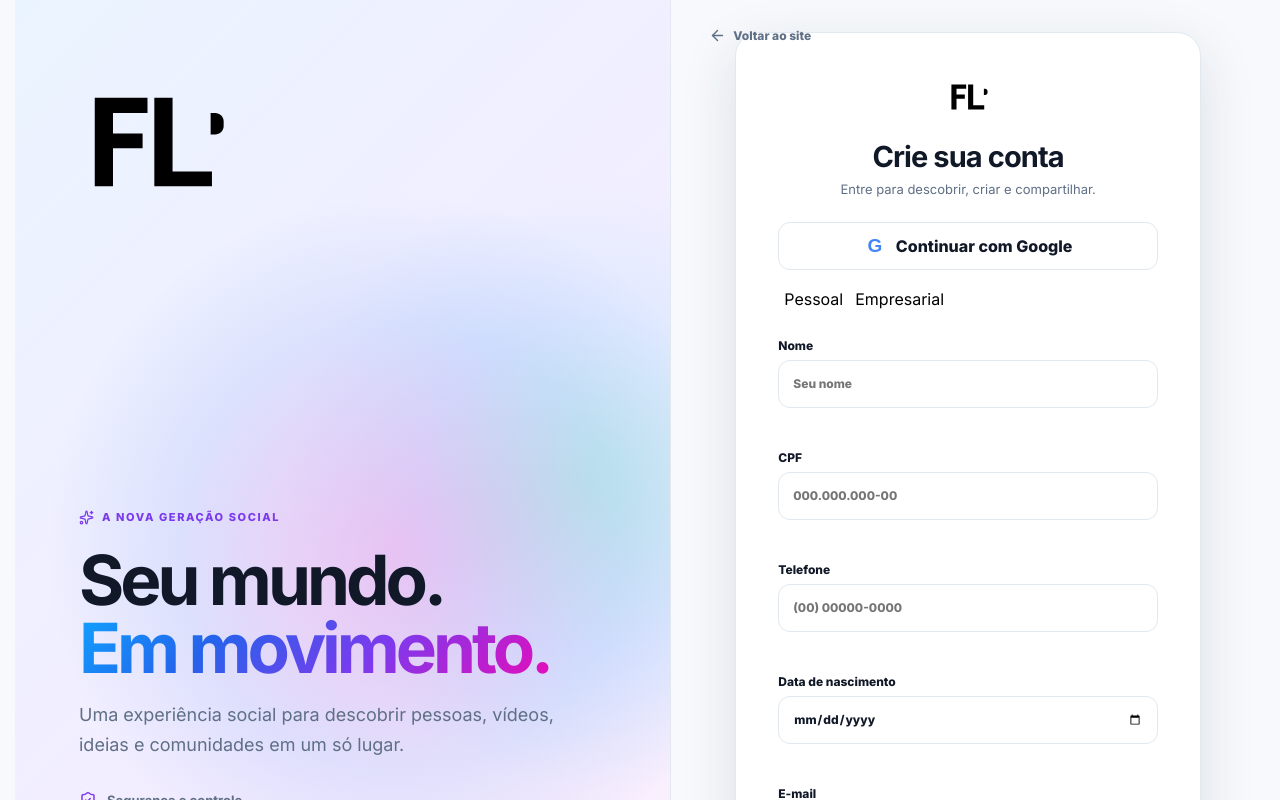
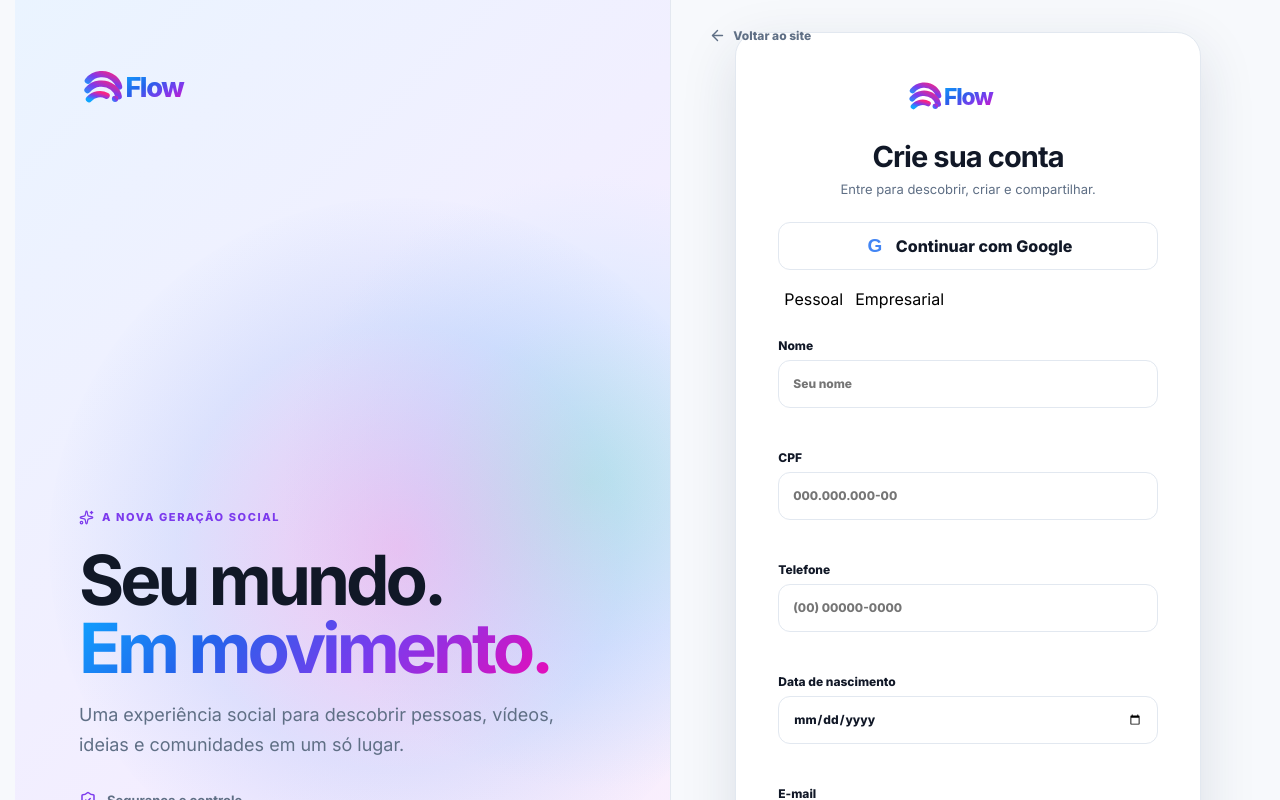
Before and after one commit to dresbach-records/flow-web, a React (Vite) app: page / in a window 1280 px wide. Both pictures are taken after a click on the button "Criar minha conta". Shown: the top 800 px of the page. Built offline with nearby package versions, Linux system fonts and the light colour scheme; no server answers.

Commit message:
brand(flow): centralize official gradient logo across themes

```diff
--- a/src/assets/flowAssets.tsx
+++ b/src/assets/flowAssets.tsx
@@ -11,15 +11,19 @@ export type FlowAssetName =
   | 'video' | 'volume';
 
 export function getFlowTheme(): FlowTheme {
-  return document.documentElement.dataset.theme === 'light' ? 'light' : 'dark';
+  return document.documentElement.dataset.theme === 'dark' ? 'dark' : 'light';
 }
 
 export function getFlowAsset(name: FlowAssetName, theme: FlowTheme = getFlowTheme()): string {
   return `/flow-assets-svg/icons/${theme}/${name}.svg`;
 }
 
-export function getFlowLogo(theme: FlowTheme = getFlowTheme()): string {
-  return `/flow-assets-svg/brand/${theme}/flow-logo.svg`;
+/**
+ * The official Flow logo is theme-safe and uses the current brand gradient.
+ * Keep the URL centralized so headers, auth, PWA and profile surfaces never drift.
+ */
+export function getFlowLogo(_theme: FlowTheme = getFlowTheme()): string {
+  return '/flow-logo.svg';
 }
 
 type FlowIconProps = Omit<ComponentPropsWithoutRef<'img'>, 'src' | 'alt'> & { name: FlowAssetName; size?: number; alt?: string };
```
